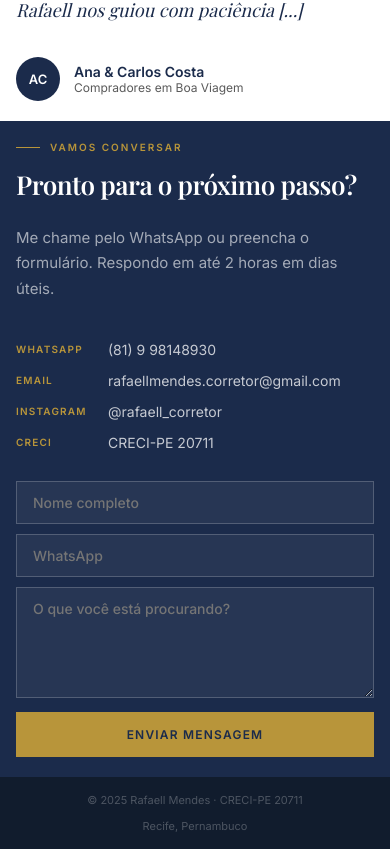
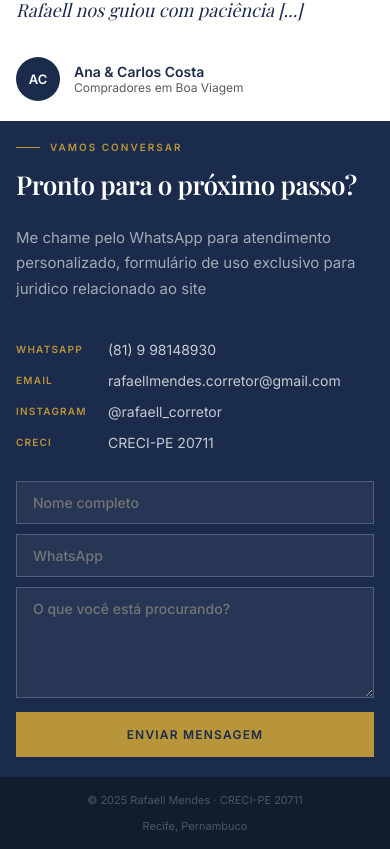
Before and after one commit to rafamendes9/site-corretor-, a Next.js app: page / in a window 390 px wide. Shown: the part 4752-5601 px from the top of the page. Built offline with nearby package versions, Linux system fonts and the light colour scheme; a web font is replaced by a local one.

Commit message:
Definitivo estavel + mobile

```diff
--- a/app/page.tsx
+++ b/app/page.tsx
@@ -468,7 +468,7 @@ export default function Page() {
       <Label text="Vamos conversar" />
       <H2 light isMobile={isMobile}>Pronto para o próximo passo?</H2>
       <p style={{ fontFamily: C.sans, color: "rgba(255,255,255,0.6)", fontSize: 15, lineHeight: 1.7, margin: "24px 0 40px" }}>
-        Me chame pelo WhatsApp ou preencha o formulário. Respondo em até 2 horas em dias úteis.
+        Me chame pelo WhatsApp para atendimento personalizado, formulário de uso exclusivo para juridico relacionado ao site
       </p>
 
       {[
```
